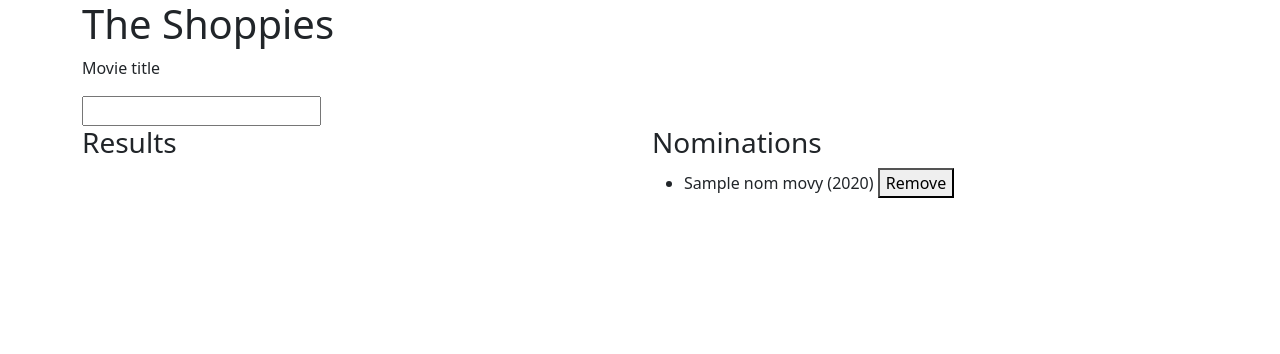
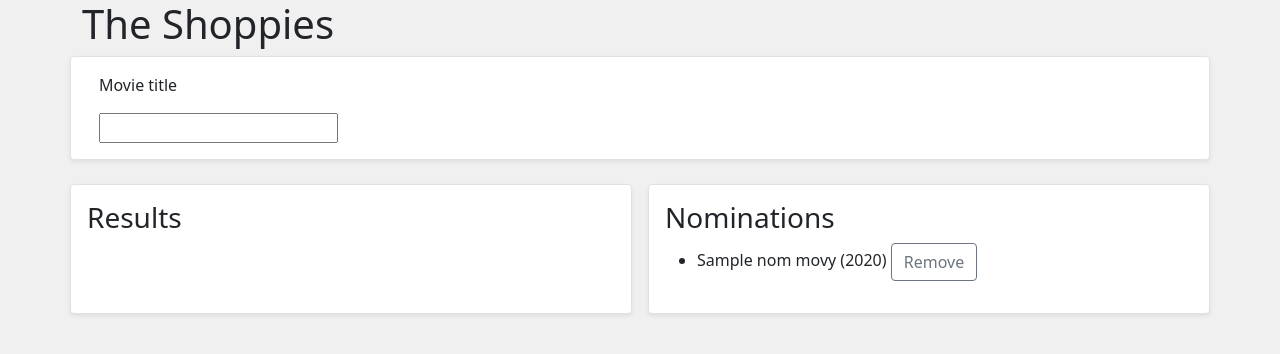
Before and after one commit to aetea/shoppies_awards, a Flask app: template templates/index.html in a window 1280 px wide. Shown: the top 354 px of the page. Run offline with Flask 2, Linux system fonts and the light colour scheme; the template is opened without the code that fills it: most values are stand-ins (such as "Sample title", 1, 10 or a date in 2020); some libraries are stand-ins or nearby versions.

Commit message:
Reset results when running new search, add styling.

```diff
--- a/static/ajax.js
+++ b/static/ajax.js
@@ -38,8 +38,8 @@ function addNomination(evt) {
             console.log("nomination done for");
             console.log(res);
 
-            let delButton = `<button class="del-nom" value=${movieId} ` +
-                            `name="${movieInfo}">Remove` +
+            let delButton = `<button class="del-nom btn btn-outline-secondary"` +
+                            `value=${movieId} name="${movieInfo}">Remove` +
                             `</button>`
             let newMovieRow = `<li id=${movieId}>${movieInfo} ${delButton}</li>`
             $("#nom-list").append(`${newMovieRow}`);
@@ -64,13 +64,11 @@ $("#title-search").on("submit", (evt) => {
     const searchTerm = $("#title-field").val();
     // send request to server
     $.get("/search", {"title-field": searchTerm}, (res) => {
+        console.log(res);
+        $("#results-list").empty();
+
         // handle response
-        $("#results-header").html(`Results for ${searchTerm}`);
-
-        // display - test
-        console.log(res);
-        const firstTitle = res.Search[0].Title;
-        $("#results-list").html(firstTitle);
+        $("#results-header").html(`Results for "${searchTerm}"`);
 
         // loop thru 5 results
         // add each result to results-list using index - title, year, button
@@ -79,7 +77,8 @@ $("#title-search").on("submit", (evt) => {
             let movieYear = res.Search[i].Year;
             let movieId = res.Search[i].imdbID;
 
-            let nomButton = `<button class="nominate" value=${movieId} ` +
+            let nomButton = `<button class="nominate btn btn-outline-secondary"` +
+                            `value=${movieId} ` +
                             `name="${movieTitle} (${movieYear})">Nominate` +
                             `</button>`
             $("#results-list").append(`<li>${movieTitle} (${movieYear}) ${nomButton}</li>`);
--- a/static/style.css
+++ b/static/style.css
@@ -1,4 +1,12 @@
+body {
+    background-color: rgb(241, 240, 240);
+}
 
 #results, #nominations {
     display: inline-block;
 }
+
+.roundbox {
+    border-radius: 3px;
+    background-color: white;
+}
--- a/templates/index.html
+++ b/templates/index.html
@@ -17,24 +17,25 @@
 <body>
 <div class="container">
     <div class="row"><h1>The Shoppies</h1></div>
-    <div class="row" id="search-area">
+    <div class="row shadow-sm p-3 bg-body border rounded" id="search-area">
         <form action="/search" id="title-search">
             <p><label for="title-field">Movie title</label></p>
             <input type="text" name="title-field" id="title-field">
         </form>
     </div>
-    <div class="row">
-        <div class="col" id="results">
+    <div class="row my-4">
+        <div class="col shadow-sm p-3 me-2 bg-body border rounded" id="results">
             <h3 id="results-header">Results</h3>
             <ul id="results-list"></ul>
         </div>
-        <div class="col" id="nominations">
+        <div class="col shadow-sm p-3 ms-2 bg-body border rounded" id="nominations">
             <h3>Nominations</h3>
             <ul id="nom-list">
                 {% if nom_movies %}
                     {% for key, values in nom_movies.items() %}
                         <li id={{key}}>{{ values["title"] }} ({{ values["year"] }})
-                            <button class="del-nom" value={{key}}>Remove</button>
+                            <button class="del-nom btn btn-outline-secondary"
+                            value={{key}}>Remove</button>
                         </li>
                     {% endfor %}
                 {% endif %}
```
